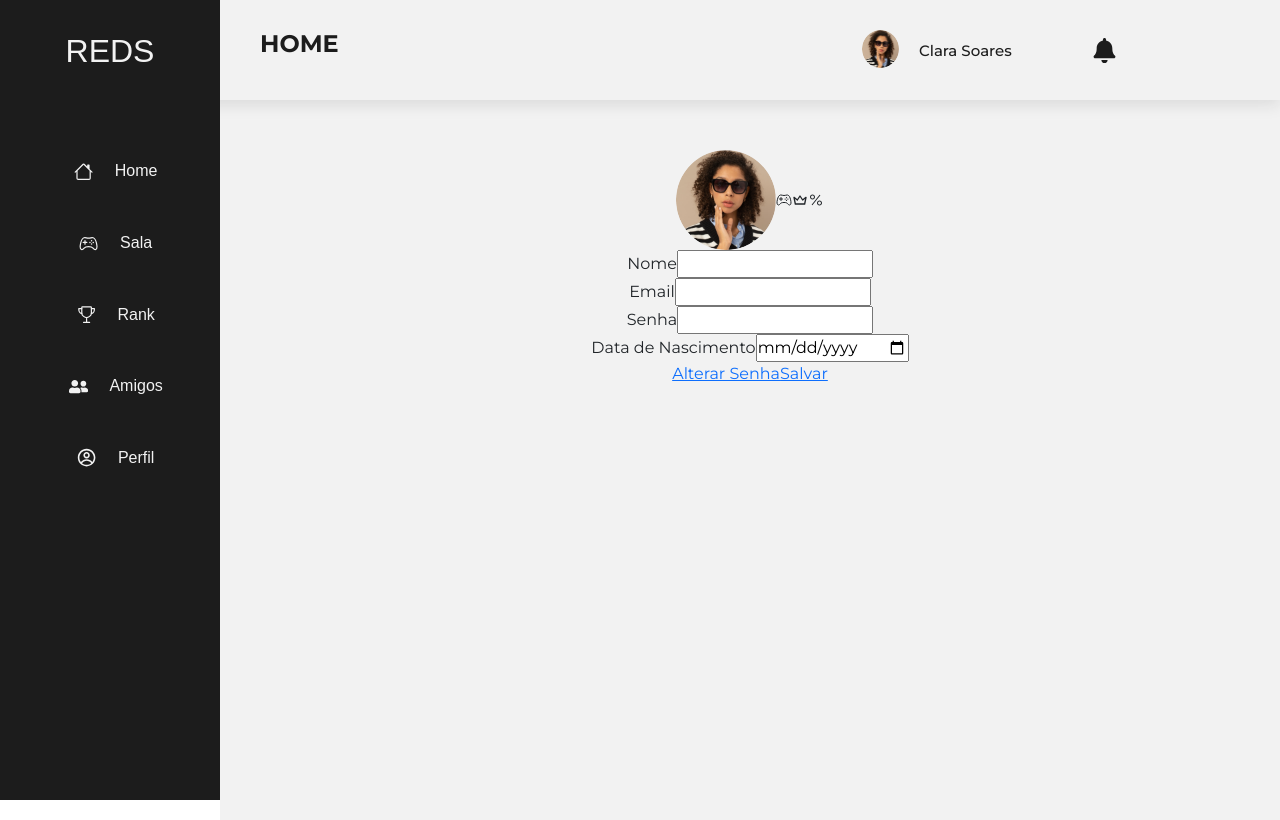
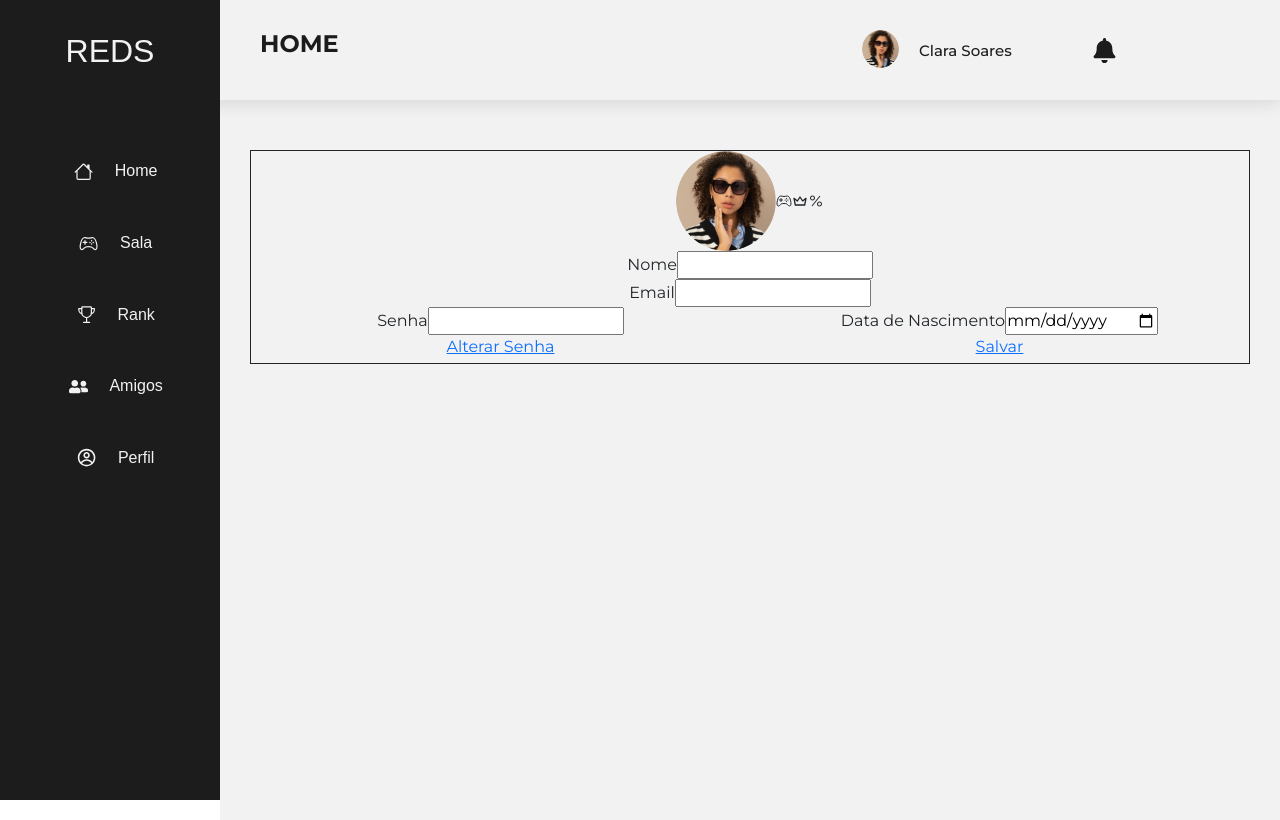
Before and after one commit to BrunoTakeo/reds, a React (Create React App) app: page /perfil in a window 1280 px wide. Built offline with nearby package versions, Linux system fonts and the light colour scheme; a web font is replaced by a local one.

Commit message:
Ajuste do Perfil/grid

```diff
--- a/src/Pages/Perfil/Perfil.js
+++ b/src/Pages/Perfil/Perfil.js
@@ -9,16 +9,16 @@ import './perfil.css'
 const Perfil = () => {
   return (
     <Fragment>
-        <div>
         <div className='PagePerfil'>
+            <div className='Perfil'>
                 <div>
                     <img src={IMAGEM_PERFIL}/>
                     <IoIcons.IoGameControllerOutline/>
                     <TbIcons.TbCrown/>
                     <VscIcons.VscPercentage/>
                 </div>
-                <div>
-                    <div className=''>
+                <div className='PerfilDados'>
+                    <div className='Dados-1'>
                         <label
                         htmlFor="nomeUsuario"
                         >
@@ -27,7 +27,7 @@ const Perfil = () => {
                         <input type='text'>
                         </input>
                     </div>
-                    <div className=''>
+                    <div className='Dados-2'>
                         <label
                         htmlFor="nomeUsuario"
                         >
@@ -36,7 +36,7 @@ const Perfil = () => {
                         <input type='text'>
                         </input>
                     </div>
-                    <div className=''>
+                    <div className='Dados-3'>
                         <label
                         htmlFor="nomeUsuario"
                         >
@@ -45,7 +45,7 @@ const Perfil = () => {
                         <input type='text'>
                         </input>
                     </div>
-                    <div className=''>
+                    <div className='Dados-4'>
                         <label
                         htmlFor="nomeUsuario"
                         >
@@ -54,12 +54,16 @@ const Perfil = () => {
                         <input type='date'>
                         </input>
                     </div>
+                    <div className='Dados-button-1'>
                         <Link>
                             Alterar Senha
                         </Link>
+                    </div>
+                    <div className='Dados-button-2'>
                         <Link>
                             Salvar
                         </Link>
+                    </div>
                 </div>
             </div>
         </div>
--- a/src/Pages/Perfil/perfil.css
+++ b/src/Pages/Perfil/perfil.css
@@ -7,3 +7,32 @@
     justify-content: center;
     margin: auto;
 }
+.Perfil{
+    max-width: 1200px;
+    border: solid 0.5px;
+}
+.PerfilDados{
+    display: grid;
+    grid-template-columns: repeat(4, 1fr);
+    grid-template-rows: repeat(4, 1fr);
+    grid-column-gap: 0px;
+    grid-row-gap: 0px;
+}
+.Dados-1{
+    grid-area: 1 / 1 / 2 / 6;
+}
+.Dados-2{
+    grid-area: 2 / 1 / 3 / 6;
+}
+.Dados-3{
+    grid-area: 3 / 1 / 4 / 3;
+}
+.Dados-4{
+    grid-area: 3 / 3 / 4 / 5;
+}
+.Dados-button-1{
+    grid-area: 4 / 1 / 5 / 3;
+}
+.Dados-button-2{
+    grid-area: 4 / 3 / 5 / 5;
+}
```
Lines whose indentation alone changed are shown as unchanged.
